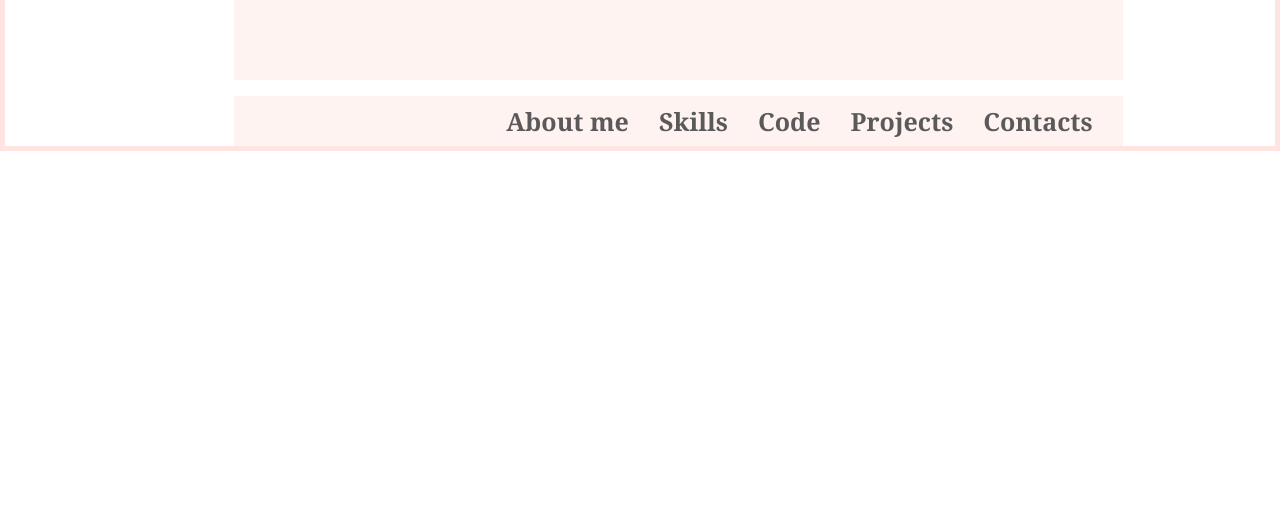
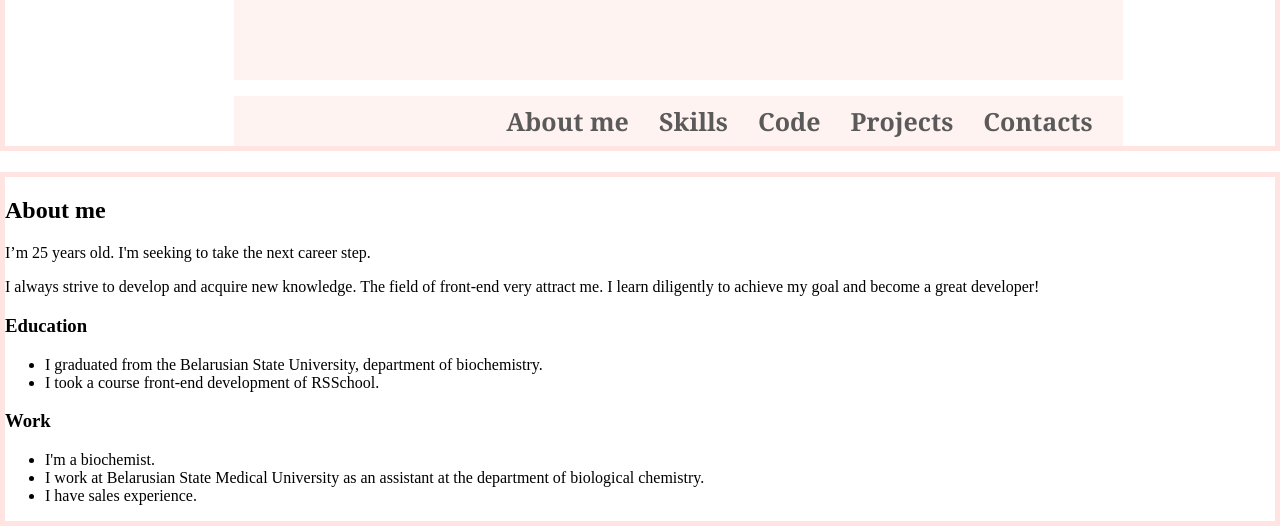
Before and after one commit to VasilinaFreedom/rsschool-cv, a plain HTML site: page index.html in a window 1280 px wide. Shown: the part 274-800 px from the top of the page. Drawn offline with Linux system fonts and the light colour scheme.

Commit message:
docs: add about me

```diff
--- a/index.html
+++ b/index.html
@@ -33,3 +33,28 @@
       </div>
     </div>
   </header>
+  <div class="main-container">
+    <div class="container">
+      <div class="main-my_content">
+        <main class="main">
+          <section class="main-about" id="aboutme">
+            <h2>About me</h2>
+            <p>I’m 25 years old. <span class="text">I'm seeking to take the next career step.</span></p>
+            <p>I always strive to develop and acquire new knowledge. The field of front-end very attract me. I learn diligently to achieve my goal and <span class="text">become a great developer!</span></p>
+            <nav class="nav-main">
+              <h3>Education</h3>
+                <ul class="nav-main-list">
+                 <li class="main-item">I graduated from the <span class="text">Belarusian State University</span>, department of biochemistry.</li>
+                  <li class="main'item">I took a course front-end development of <span class="text">RSSchool.</span></li>
+                </ul>
+            </nav>
+            <nav class="nav-main">
+              <h3>Work</h3>
+                <ul class="nav-main-list">
+                  <li class="main-item">I'm a biochemist.</li>
+                  <li class="main-item">I work at <span class="text">Belarusian State Medical University</span> as an assistant at the department of biological chemistry.</li>
+                  <li class="main-item">I have sales experience.</li>
+                </ul>
+            </nav>
+            <p></p>
+          </section>
```
